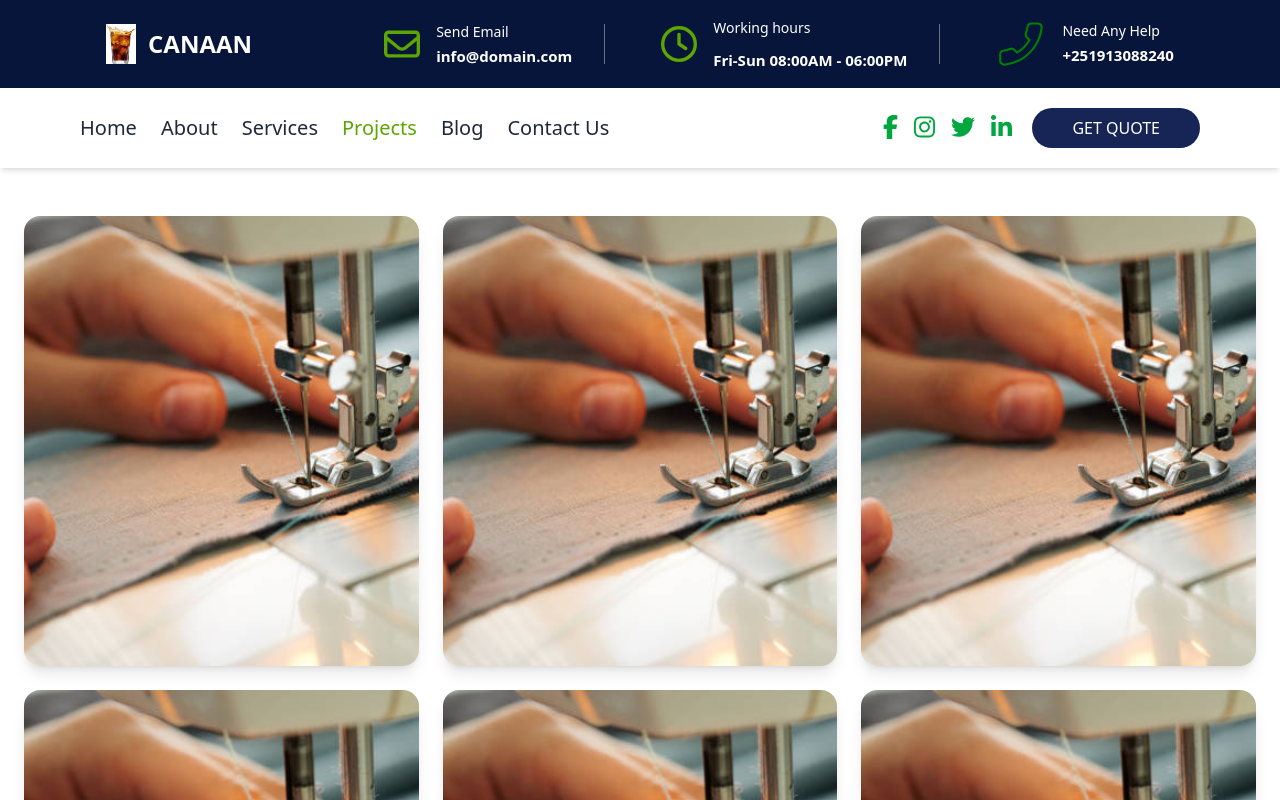
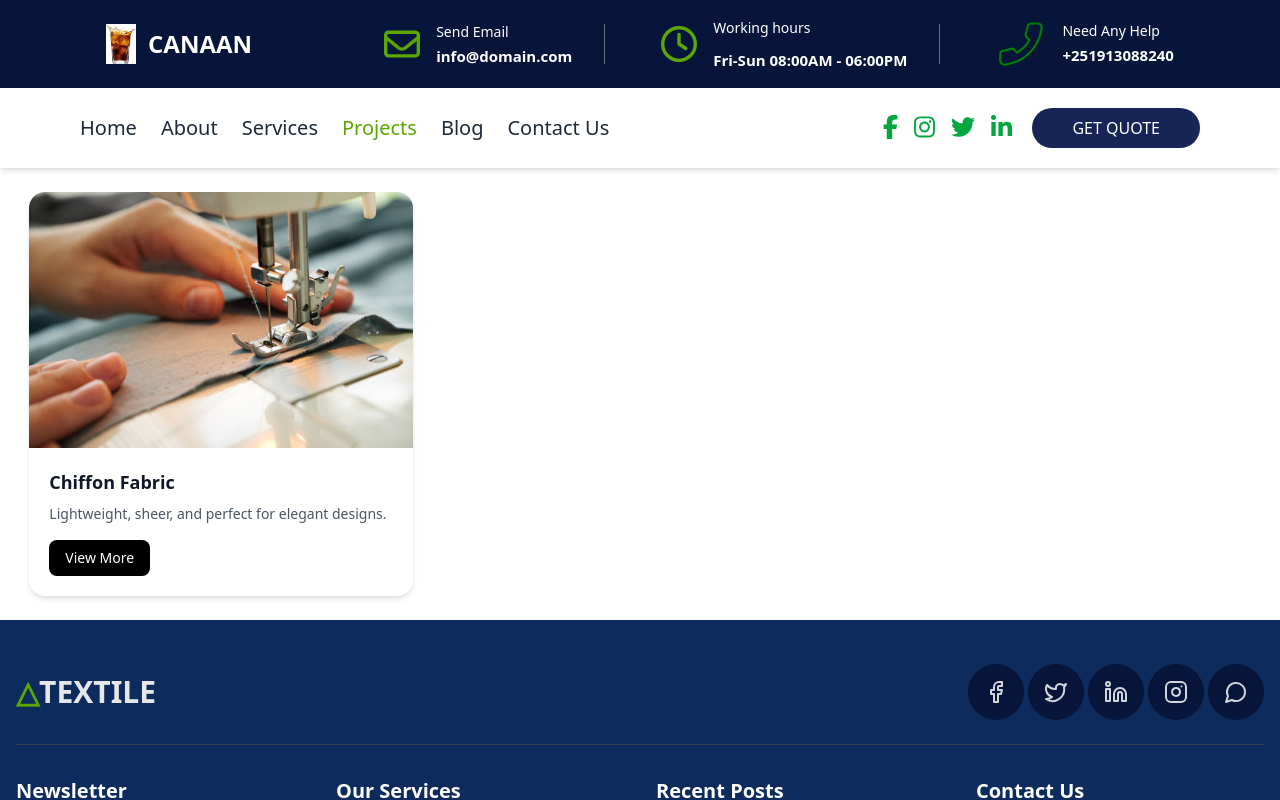
Before and after one commit to BetelTagesse/Kenean-Garment, a Next.js app: page /projects in a window 1280 px wide. Shown: the top 800 px of the page. Built offline with nearby package versions, Linux system fonts and the light colour scheme.

Commit message:
contact  page being  done

```diff
--- /dev/null
+++ b/app/contact/page.js
@@ -0,0 +1,9 @@
+import FirstSection from "@/components/contact/FirstSection";
+
+export default function page() {
+  return (
+    <div>
+      <FirstSection />
+    </div>
+  );
+}
--- a/app/projects/page.js
+++ b/app/projects/page.js
@@ -1,9 +1,11 @@
 import Projects from "@/components/projects/projects.jsx";
+import ProjectsDetailSingle from "@/components/projects/ProjectsDetailSingle";
 
 const page = () => {
   return (
     <div>
-      <Projects />
+      {/* <Projects /> */}
+      <ProjectsDetailSingle />
     </div>
   );
 };
--- /dev/null
+++ b/src/components/contact/FirstSection.jsx
@@ -0,0 +1,95 @@
+"use client";
+
+import { useState } from "react";
+
+export default function FirstSection() {
+  const [formData, setFormData] = useState({
+    name: "",
+    email: "",
+    subject: "",
+    message: "",
+  });
+
+  const handleChange = (e) => {
+    setFormData({ ...formData, [e.target.name]: e.target.value });
+  };
+
+  const handleSubmit = (e) => {
+    e.preventDefault();
+    console.log("Form Submitted", formData);
+  };
+
+  return (
+    <section className="max-w-7xl mx-auto px-6 py-12 grid grid-cols-1 lg:grid-cols-2 gap-10">
+      {/* Form */}
+      <div className="bg-white shadow p-8 rounded-lg">
+        <h2 className="text-3xl font-semibold text-gray-800 mb-2">
+          Send Your <span className="text-green-600 font-bold">Message</span>
+        </h2>
+        <p className="text-gray-500 mb-6">
+          Feel free to contact with us. We are ready to assist you.
+        </p>
+
+        <form onSubmit={handleSubmit} className="space-y-4">
+          <div className="flex flex-col md:flex-row gap-4">
+            <input
+              type="text"
+              name="name"
+              placeholder="Your Name"
+              className="w-full p-3 bg-gray-100 rounded"
+              value={formData.name}
+              onChange={handleChange}
+              required
+            />
+            <input
+              type="email"
+              name="email"
+              placeholder="Your Email"
+              className="w-full p-3 bg-gray-100 rounded"
+              value={formData.email}
+              onChange={handleChange}
+              required
+            />
+          </div>
+
+          <input
+            type="text"
+            name="subject"
+            placeholder="Subject"
+            className="w-full p-3 bg-gray-100 rounded"
+            value={formData.subject}
+            onChange={handleChange}
+            required
+          />
+
+          <textarea
+            name="message"
+            placeholder="Message"
+            className="w-full p-3 bg-gray-100 rounded h-32"
+            value={formData.message}
+            onChange={handleChange}
+            required
+          ></textarea>
+
+          <button
+            type="submit"
+            className="bg-green-600 text-white px-6 py-3 rounded hover:bg-green-700"
+          >
+            SEND MESSAGE
+          </button>
+        </form>
+      </div>
+
+      {/* Google Map */}
+      <div className="w-full h-[500px]">
+        <iframe
+          src="https://www.google.com/maps/embed?pb=!1m18!1m12!1m3!1d3021.9824790470194!2d-73.95949338459203!3d40.7830608793246!2m3!1f0!2f0!3f0!3m2!1i1024!2i768!4f13.1!3m3!1m2!1s0x89c258f8c306eb91%3A0x1b87f3f3e4ce8bb7!2sSolomon%20R.%20Guggenheim%20Museum!5e0!3m2!1sen!2sus!4v1651377781290!5m2!1sen!2sus"
+          className="w-full h-full rounded-lg border-none"
+          allowFullScreen=""
+          loading="lazy"
+          referrerPolicy="no-referrer-when-downgrade"
+        ></iframe>
+      </div>
+    </section>
+  );
+}
--- /dev/null
+++ b/src/components/projects/FabricCard.jsx
@@ -0,0 +1,35 @@
+"use client";
+
+import Image from "next/image";
+import Link from "next/link";
+
+const FabricCard = ({ imageSrc, name, description, ctaLink }) => {
+  return (
+    <div className="group relative rounded-2xl overflow-hidden shadow-md hover:shadow-xl transition-shadow duration-300 bg-white w-full max-w-sm mx-auto">
+      {/* Fabric Image */}
+      <div className="relative w-full h-64">
+        <Image
+          src={imageSrc}
+          alt={name}
+          fill
+          className="object-cover transition-transform duration-500 group-hover:scale-105"
+        />
+      </div>
+
+      {/* Info Section */}
+      <div className="p-5">
+        <h3 className="text-lg font-bold text-gray-900 mb-2">{name}</h3>
+        <p className="text-sm text-gray-600 mb-4">{description}</p>
+
+        <Link
+          href={ctaLink || "/"}
+          className="inline-block bg-black text-white px-4 py-2 rounded-lg text-sm font-medium hover:bg-green transition"
+        >
+          View More
+        </Link>
+      </div>
+    </div>
+  );
+};
+
+export default FabricCard;
--- /dev/null
+++ b/src/components/projects/ProjectsDetailSingle.jsx
@@ -0,0 +1,15 @@
+import FabricCard from "./FabricCard";
+import chiffonImg from "../../images/sewing.jpg";
+
+export default function ProjectsDetailSingle() {
+  return (
+    <section className="grid grid-cols-1 sm:grid-cols-2 lg:grid-cols-3 gap-6 p-6">
+      <FabricCard
+        imageSrc={chiffonImg}
+        name="Chiffon Fabric"
+        description="Lightweight, sheer, and perfect for elegant designs."
+        ctaLink="/fabrics/chiffon"
+      />
+    </section>
+  );
+}
```
